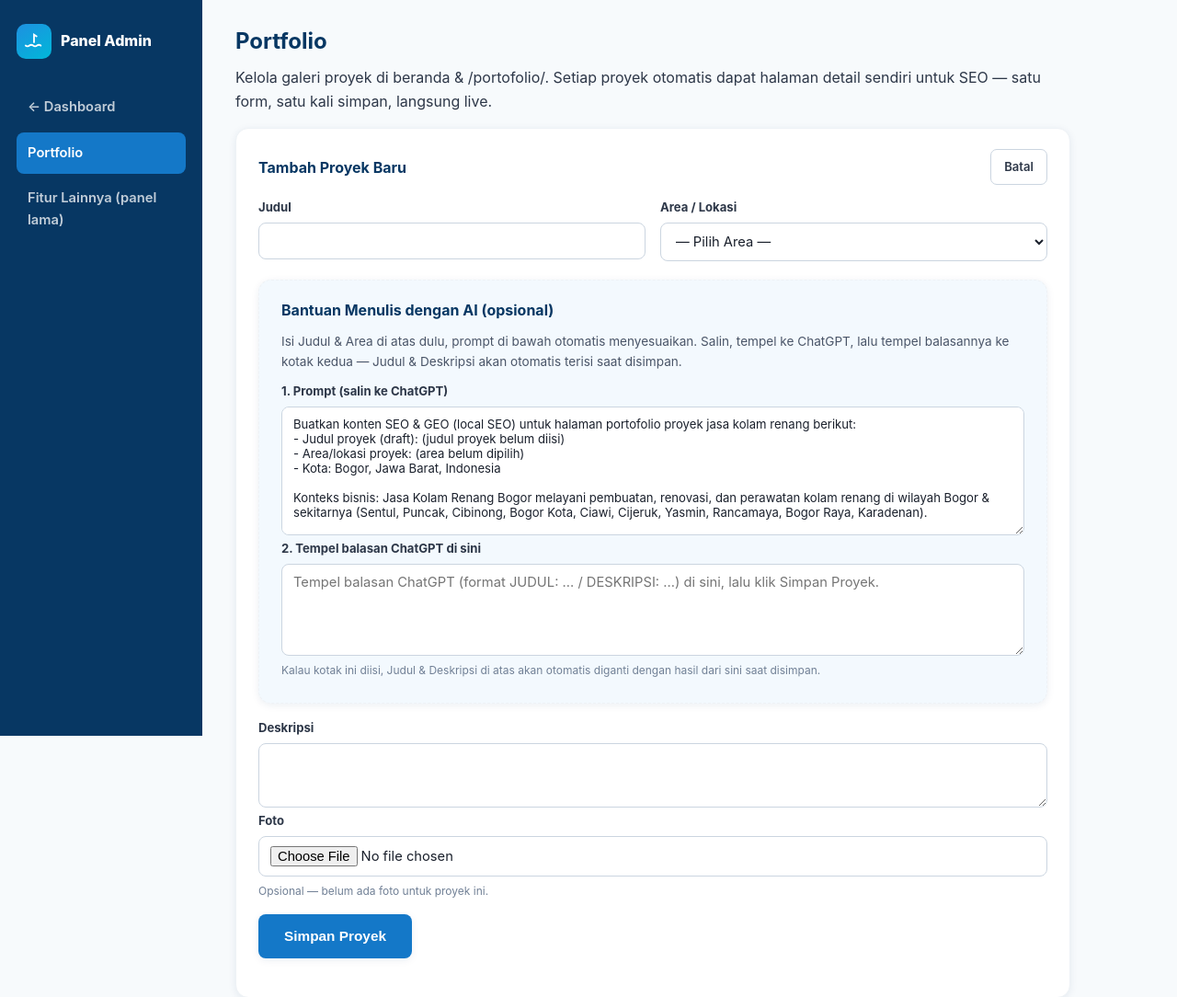
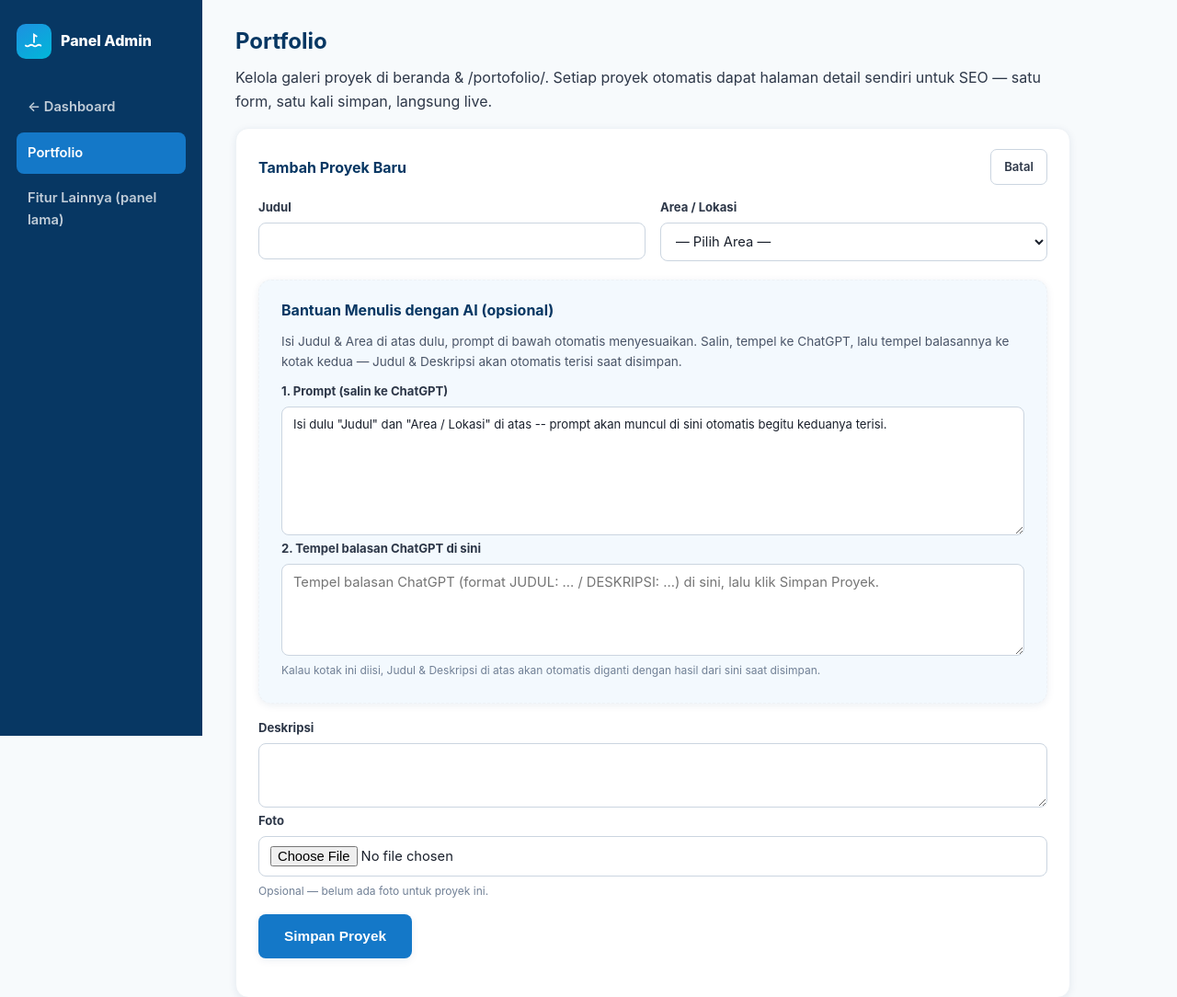
Before and after one commit to bintangasia21-web/jasakolamrenangbogor, a PHP site: page /edit-portfolio.php?new=1 in a window 1280 px wide. Shown: the top 1084 px of the page at 92% size. Run offline with PHP 8.4, Linux system fonts and the light colour scheme; tables that the repository leaves empty hold one stand-in row (values such as "Sample post").

Commit message:
Cegah teks placeholder prompt AI bocor ke konten (temuan dari audit menyeluruh)
Kalau admin menyalin prompt AI sebelum mengisi Judul/Area, teks
placeholder ("area belum dipilih" dsb) ikut terkirim ke ChatGPT dan
muncul apa adanya di hasilnya (ditemukan nyata di proyek Cijeruk).
Sekarang kotak prompt tidak akan terisi sama sekali sampai Judul & Area
diisi (JS), plus jaring pengaman sisi server yang menolak simpan kalau
teks placeholder itu entah bagaimana tetap lolos.

```diff
--- a/edit-portfolio.php
+++ b/edit-portfolio.php
@@ -62,6 +62,17 @@ if ($_SERVER['REQUEST_METHOD'] === 'POST') {
             }
             if ($parsed['title'] !== null) $title = $parsed['title'];
             if ($parsed['desc'] !== null) $desc = $parsed['desc'];
+        }
+
+        // Jaring pengaman terakhir: kalau teks placeholder prompt entah
+        // bagaimana lolos sampai ke ChatGPT & kepasang di sini (mis. dari
+        // prompt lama yang sudah disalin sebelum perbaikan ini), tolak
+        // dengan pesan jelas alih-alih menyimpan teks yang rusak.
+        $leakedPlaceholders = ['(area belum dipilih)', '(judul proyek belum diisi)'];
+        foreach ($leakedPlaceholders as $placeholder) {
+            if (stripos($title, $placeholder) !== false || stripos($desc, $placeholder) !== false) {
+                redirect_with($backParams + ['error' => 'Judul/Deskripsi mengandung teks placeholder ("' . $placeholder . '") dari prompt yang belum lengkap. Isi ulang Judul & Area, buat prompt baru, lalu coba lagi.']);
+            }
         }
 
         if ($title === '') {
@@ -279,8 +290,16 @@ $showForm = $editId || $isNew;
         if (!titleInput || !areaSelect || !promptBox) return;
 
         function updatePrompt() {
-          var title = titleInput.value.trim() || '(judul proyek belum diisi)';
-          var area = areaSelect.value || '(area belum dipilih)';
+          var title = titleInput.value.trim();
+          var area = areaSelect.value;
+          // Kalau Judul/Area belum diisi, JANGAN buat prompt sama sekali
+          // -- sebelumnya teks placeholder ("area belum dipilih") ikut
+          // ke ChatGPT dan muncul apa adanya di hasilnya kalau admin
+          // menyalin prompt sebelum mengisi field ini.
+          if (!title || !area) {
+            promptBox.value = 'Isi dulu "Judul" dan "Area / Lokasi" di atas -- prompt akan muncul di sini otomatis begitu keduanya terisi.';
+            return;
+          }
           promptBox.value =
             'Buatkan konten SEO & GEO (local SEO) untuk halaman portofolio proyek jasa kolam renang berikut:\n' +
             '- Judul proyek (draft): ' + title + '\n' +
```
